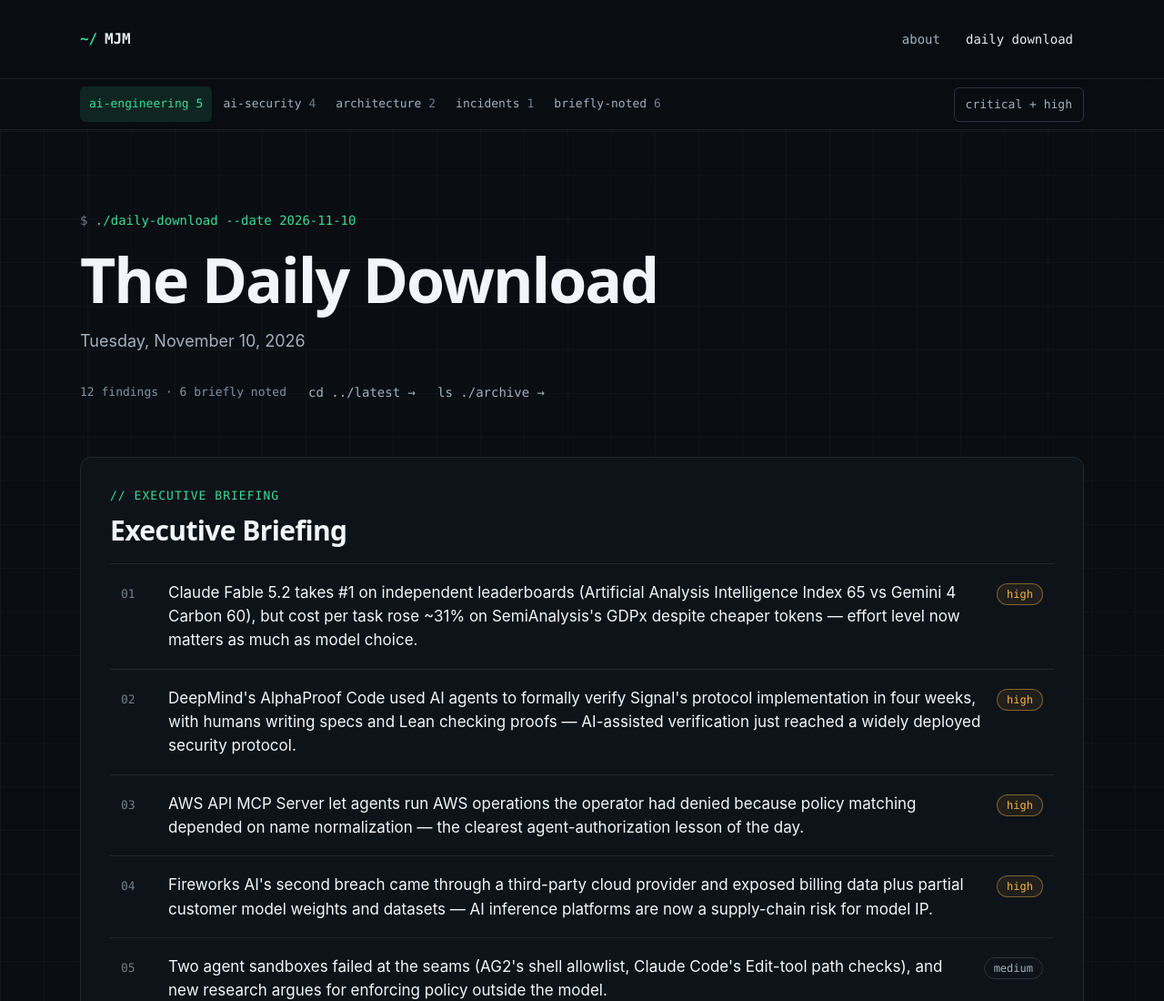
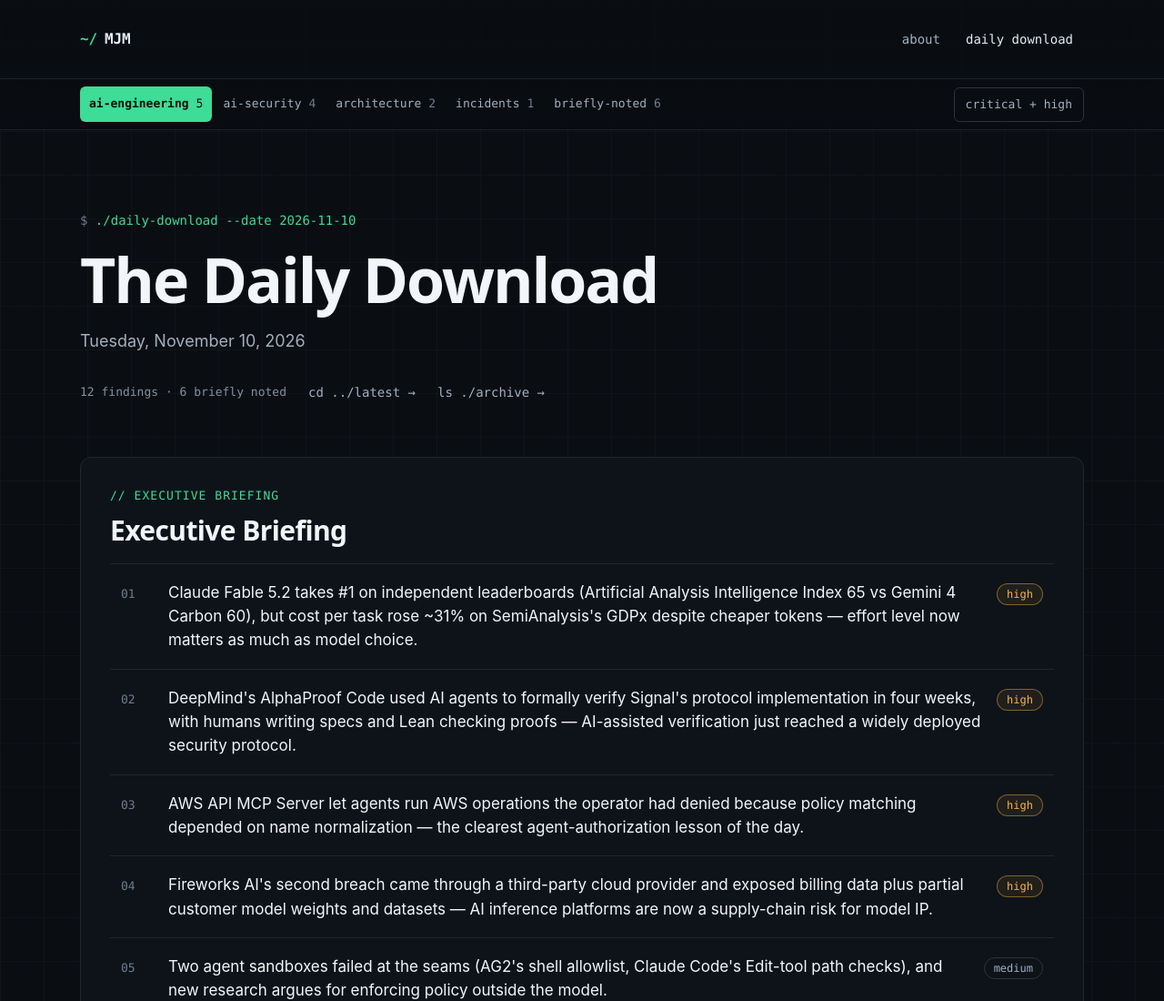
Before and after one commit to VulnShade/personal_website, a plain HTML site: page daily_download/archive/2026-11-10.html in a window 1280 px wide. Shown: the top 1100 px of the page at 91% size. Drawn offline with Linux system fonts and the light colour scheme.

Commit message:
Daily Download: highlight the current section like the site's primary button
Co-Authored-By: Claude Opus 5.5 <noreply@anthropic.com>

```diff
--- a/daily_download/archive/2026-11-10.html
+++ b/daily_download/archive/2026-11-10.html
@@ -137,8 +137,9 @@ code { font-family: var(--font-mono); font-size: .9em; }
 }
 .nav a b { font-weight: 400; color: var(--text-dim); }
 .nav a:hover { color: var(--text); background: var(--surface-hover); }
-.nav a.active { color: var(--accent); background: var(--accent-soft); }
-.nav a.active b { color: var(--accent); }
+/* Active section: same look as the site's primary button (solid green, dark text) */
+.nav a.active, .nav a.active:hover { color: var(--on-accent); background: var(--accent); font-weight: 600; }
+.nav a.active b { color: var(--on-accent); }
 .tools { display: flex; gap: 8px; margin-left: auto; }
 .tool {
   font: 400 13px/1 var(--font-mono); color: var(--text-muted); background: transparent;
```
Also changed, not shown: daily_download/archive/index.html (+3 -2 lines), daily_download/index.html (+3 -2 lines).
